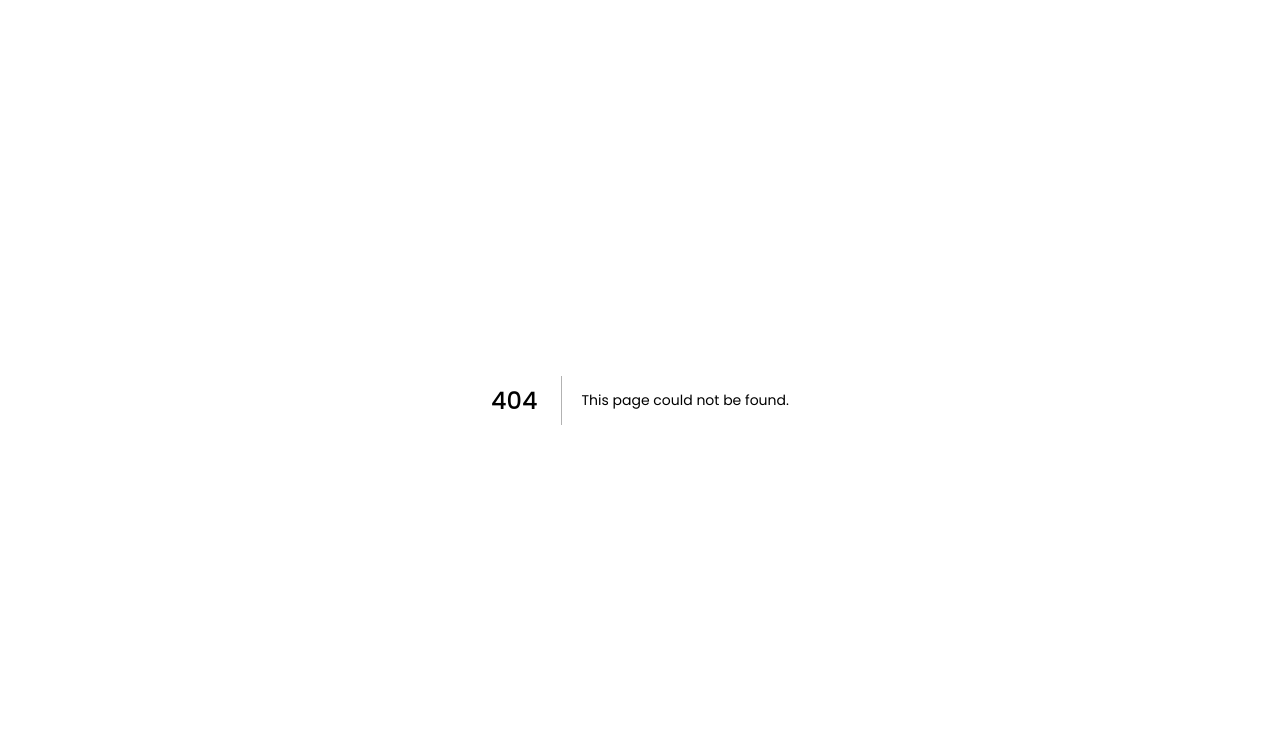
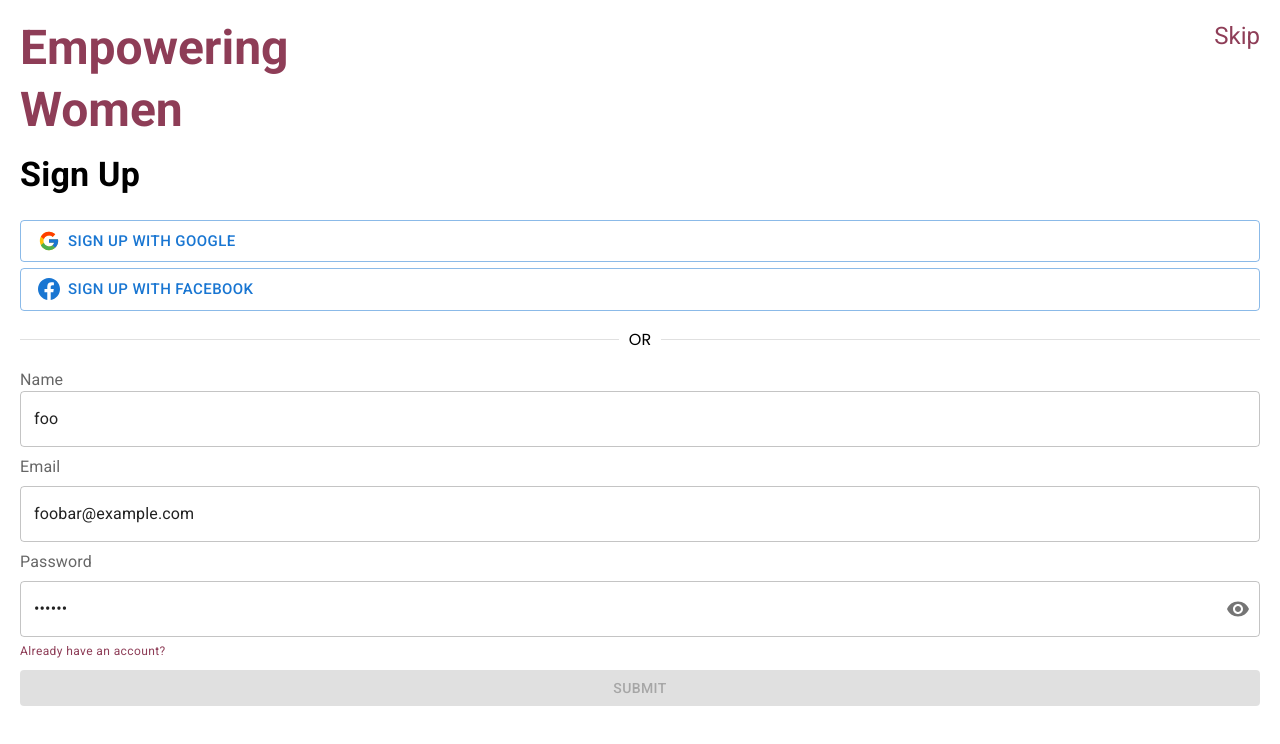
Before and after one commit to self-sg/beneficiary-pwa-nextjs, a Next.js app: page /signup in a window 1280 px wide. Before the commit this address had no page. Shown: the top 744 px of the page. Built offline with nearby package versions, Linux system fonts and the light colour scheme.

Commit message:
Create signup screen

```diff
--- a/pages/_app.js
+++ b/pages/_app.js
@@ -1,5 +1,9 @@
 import Head from 'next/head'
 import '../styles/globals.css'
+import '@fontsource/roboto/300.css';
+import '@fontsource/roboto/400.css';
+import '@fontsource/roboto/500.css';
+import '@fontsource/roboto/700.css';
 
 export default function MyApp({ Component, pageProps }) {
   return (
--- /dev/null
+++ b/pages/signup/index.tsx
@@ -0,0 +1,222 @@
+import React, { useState } from 'react'
+import { useFormik } from 'formik'
+import * as yup from 'yup'
+import {
+  Grid,
+  IconButton,
+  InputAdornment,
+  Typography,
+  InputLabel,
+  Box
+} from '@mui/material'
+import TextField from '@mui/material/TextField'
+import Button from '@mui/material/Button'
+import Divider from '@mui/material/Divider'
+import Visibility from '@mui/icons-material/Visibility'
+import VisibilityOff from '@mui/icons-material/VisibilityOff'
+import { FcGoogle } from "react-icons/fc";
+import { BsFacebook } from "react-icons/bs";
+import Link from 'next/link'
+
+const Signup = () => {
+  // const [values, setValues] = useState({
+  //   name: '',
+  //   email: '',
+  //   password: '',
+  //   showPassword: false,
+  // });
+
+  const handleClickShowPassword = () => {
+    setValues({
+      ...values,
+      showPassword: !values.showPassword
+    })
+  }
+
+  const handleMouseDownPassword = (
+    event: React.MouseEvent<HTMLButtonElement>
+  ) => {
+    event.preventDefault()
+  }
+
+  const { handleSubmit, values, handleChange, touched, errors, handleBlur, isValid, dirty } = useFormik({
+    initialValues: {
+      name: 'foo',
+      email: 'foobar@example.com',
+      password: 'foobar'
+    },
+    validationSchema: yup.object().shape({
+      name: yup.string().required("Required"),
+      email: yup.string().email('Invalid email').required("Required"),
+      password: yup.string().required("Required").min(7, "Password needs to be at least 7 characters long"),
+    }),
+    onSubmit: (values) => {
+      alert(JSON.stringify(values, null, 2))
+    }
+  })
+
+  // console.log("logging touched ",touched)
+  // console.log(values)
+  // console.log(errors)
+
+  return (
+    <div style={{ padding:"20px"}}>
+      <form onSubmit={handleSubmit}>
+        <Grid container justifyContent="center">
+          <Grid item xs={12} container justifyContent="space-between">
+            <Grid item>
+              <Typography
+                variant="h3"
+                color="#8E3D57"
+                sx={{ fontWeight: 'bold' }}
+              >
+                Empowering
+              </Typography>
+            </Grid>
+            <Grid item>
+              <Typography variant="h5" color="#8E3D57">
+                <Link href="/support">
+                  Skip
+                </Link>
+              </Typography>
+            </Grid>
+          </Grid>
+          <Grid item xs={12}>
+            <Box height={6} />
+          </Grid>
+          <Grid item xs={12}>
+            <Typography
+              variant="h3"
+              color="#8E3D57"
+              sx={{ fontWeight: 'bold' }}
+            >
+              Women
+            </Typography>
+          </Grid>
+          <Grid item xs={12}>
+            <Box height={16} />
+          </Grid>
+          <Grid item xs={12}>
+            <Typography variant="h4" sx={{ fontWeight: 'bold' }}>
+              Sign Up
+            </Typography>
+          </Grid>
+          <Grid item xs={12}>
+            <Box height={24} />
+          </Grid>
+          <Grid item xs={12}>
+            <Button variant="outlined" fullWidth startIcon={<FcGoogle />} size="large" sx={{justifyContent: 'start' }}>
+              Sign up with Google
+            </Button>
+          </Grid>
+          <Grid item xs={12}>
+            <Box height={6} />
+          </Grid>
+          <Grid item xs={12}>
+            <Button variant="outlined" fullWidth startIcon={<BsFacebook />} size="large" sx={{justifyContent: 'start' }}>
+              Sign up with Facebook
+            </Button>
+          </Grid>
+          <Grid item xs={12}>
+            <Box height={16} />
+          </Grid>
+          <Grid item xs={12}>
+            <Divider>OR</Divider>
+          </Grid>
+          <Grid item xs={12}>
+            <Box height={16} />
+          </Grid>
+          <Grid item xs={12}>
+            <InputLabel>Name</InputLabel>
+          </Grid>
+          <Grid item xs={12}>
+            <TextField
+              fullWidth
+              id="name"
+              name="name"
+              value={values.name}
+              onChange={handleChange}
+              error={touched.name && Boolean(errors.name)}
+              helperText={touched.name && errors.name}
+              InputLabelProps={{ shrink: true }}
+              onBlur={handleBlur}
+            />
+          </Grid>
+          <Grid item xs={12}>
+            <Box height={8} />
+          </Grid>
+          <Grid item xs={12}>
+            <InputLabel>Email</InputLabel>
+          </Grid>
+          <Grid item xs={12}>
+            <Box height={8} />
+          </Grid>
+          <Grid item xs={12}>
+            <TextField
+              fullWidth
+              id="email"
+              name="email"
+              value={values.email}
+              onChange={handleChange}
+              error={touched.email && Boolean(errors.email)}
+              helperText={touched.email && errors.email}
+              onBlur={handleBlur}
+
+            />
+          </Grid>
+          <Grid item xs={12}>
+            <Box height={8} />
+          </Grid>
+          <Grid item xs={12}>
+            <InputLabel>Password</InputLabel>
+          </Grid>
+          <Grid item xs={12}>
+            <Box height={8} />
+          </Grid>
+          <Grid item xs={12}>
+            <TextField
+              fullWidth
+              id="password"
+              name="password"
+              type="password"
+              value={values.password}
+              onChange={handleChange}
+              error={touched.password && Boolean(errors.password)}
+              helperText={touched.password && errors.password}
+              InputProps={{
+                endAdornment: (
+                  <InputAdornment position="end">
+                    <IconButton
+                      aria-label="toggle password visibility"
+                      onClick={handleClickShowPassword}
+                      onMouseDown={handleMouseDownPassword}
+                      edge="end"
+                    >
+                      {values.showPassword ? <VisibilityOff /> : <Visibility />}
+                    </IconButton>
+                  </InputAdornment>
+                )
+              }}
+              onBlur={handleBlur}
+            />
+          </Grid>
+          <Grid item xs={12}>
+            <Typography variant="caption" color="#8E3D57">
+              <Link href="/login">Already have an account?</Link>
+            </Typography>
+          </Grid>
+          <Grid item xs={12}>
+            <Box height={8} />
+          </Grid>
+          <Grid item xs={12}>
+            <Button color="primary" variant="contained" fullWidth type="submit" disabled={! isValid || ! dirty}>
+              Submit
+            </Button>
+          </Grid>
+        </Grid>
+      </form>
+    </div>
+  )
+}
+
+export default Signup
```
Also changed, not shown: package.json (+9 -1 lines), pages/signup/success.tsx (added), 1 other file (tests, documents, lock files or other folders).
